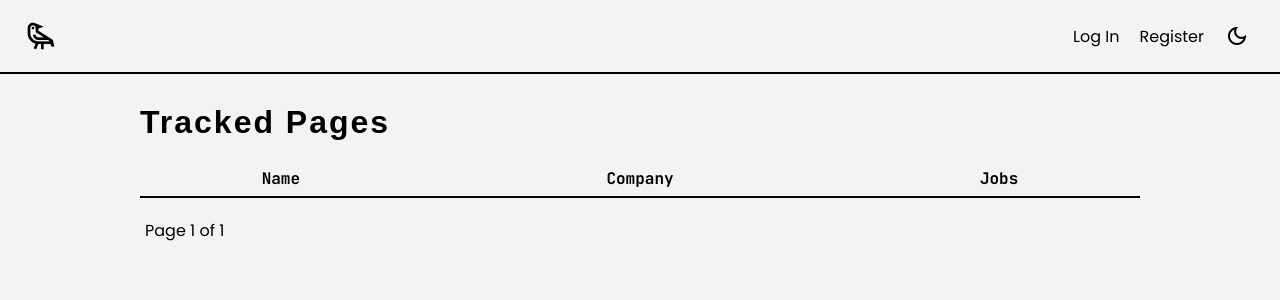
After one commit to hrushikeshrv/hawk-tracker, a Django app: page /pages/ in a window 1280 px wide. The commit adds this page. Shown: the top 300 px of the page. Run offline with Django 5.2, Linux system fonts and the light colour scheme; data that the repository does not hold is empty; some web fonts are replaced.

```diff
--- a/core/templates/core/company_detail.html
+++ b/core/templates/core/company_detail.html
@@ -39,4 +39,5 @@
             <a href="?page={{ pages.next_page_number }}" class="pagination-navigation"><span class="material-symbols-outlined">chevron_right</span></a>
             <a href="?page={{ pages.paginator.num_pages }}" class="pagination-navigation" style="padding: 1px 8px;">Last</a>
         {% endif %}
-    </div>{% endblock %}
+    </div>
+{% endblock %}
--- /dev/null
+++ b/core/templates/core/page_list.html
@@ -0,0 +1,40 @@
+{% extends 'layout.html' %}
+{% load static %}
+
+{% block title %}Tracked Pages{% endblock %}
+
+{% block body %}
+    <h1 class="mb-10">Tracked Pages</h1>
+    <div class="table-container">
+        <table id="company-container">
+            <thead>
+                <tr>
+                    <th>Name</th>
+                    <th>Company</th>
+                    <th>Jobs</th>
+                </tr>
+            </thead>
+            <tbody>
+                {% for page in pages %}
+                    <tr>
+                    <td><a href="{% url 'core:page_detail' page.id %}" class="block-link">{{ page.name }}</a></td>
+                    <td style="text-align: center;"><a href="{% url 'core:company_detail' page.company.id %}" class="block-link">{{ page.company.name }}</a></td>
+                    <td style="text-align: center;">{{ page.job_count }}</td>
+                    </tr>
+                {% endfor %}
+            </tbody>
+        </table>
+    </div>
+    <span class="mbt-10"></span>
+    <div class="pagination flexbox-row aic">
+        {% if page_obj.has_previous %}
+            <a href="?page=1" class="pagination-navigation" style="padding: 1px 8px;">First</a>
+            <a href="?page={{ page_obj.previous_page_number }}" class="pagination-navigation"><span class="material-symbols-outlined">chevron_left</span></a>
+        {% endif %}
+        <span class="space-lr">Page {{ page_obj.number }} of {{ paginator.num_pages }}</span>
+        {% if page_obj.has_next %}
+            <a href="?page={{ page_obj.next_page_number }}" class="pagination-navigation"><span class="material-symbols-outlined">chevron_right</span></a>
+            <a href="?page={{ page_obj.paginator.num_pages }}" class="pagination-navigation" style="padding: 1px 8px;">Last</a>
+        {% endif %}
+    </div>
+{% endblock %}
--- a/core/urls.py
+++ b/core/urls.py
@@ -8,13 +8,16 @@ from core.views import (
     WatchlistListView,
     PageDetailView,
     CompanyDetailView,
+    CompanyListView, PageListView,
 )
 
 app_name = 'core'
 
 urlpatterns = [
     path('', HomepageView.as_view(), name='index'),
+    path('companies/', CompanyListView.as_view(), name='company_list'),
     path('companies/<int:pk>', CompanyDetailView.as_view(), name='company_detail'),
+    path('pages/', PageListView.as_view(), name='page_list'),
     path('pages/<int:pk>', PageDetailView.as_view(), name='page_detail'),
     path('watchlists/create', WatchlistCreateView.as_view(), name='watchlist_create'),
     path('watchlists/<int:pk>', WatchlistDetailView.as_view(), name='watchlist_detail'),
--- a/core/views.py
+++ b/core/views.py
@@ -65,6 +65,17 @@ class CompanyDetailView(DetailView):
         return context
 
 
+class CompanyListView(ListView):
+    model = Company
+    template_name = 'core/company_list.html'
+    context_object_name = 'companies'
+    paginate_by = 20
+
+    def get_queryset(self):
+        queryset = super().get_queryset().annotate(job_count=Count('jobs', distinct=True), page_count=Count('pages', distinct=True)).prefetch_related('jobs', 'pages')
+        return queryset
+
+
 class PageDetailView(DetailView):
     model = Page
     template_name = 'core/page_detail.html'
@@ -90,6 +101,17 @@ class PageDetailView(DetailView):
 
         context['pages'] = paginated_pages
         return context
+
+
+class PageListView(ListView):
+    model = Page
+    template_name = 'core/page_list.html'
+    context_object_name = 'pages'
+    paginate_by = 30
+
+    def get_queryset(self):
+        queryset = super().get_queryset().select_related('company').prefetch_related('jobs').annotate(job_count=Count('jobs', distinct=True))
+        return queryset
 
 
 class WatchlistCreateView(CreateView):
--- a/templates/header.html
+++ b/templates/header.html
@@ -6,6 +6,8 @@
         </a>
         <div class="flexbox-row ajc">
             {% if request.user.is_authenticated %}
+                <a href="{% url 'core:page_list' %}" class="nav-link">Pages</a>
+                <a href="{% url 'core:company_list' %}" class="nav-link">Companies</a>
                 <form action="{% url 'users:logout' %}" method="POST">
                     {% csrf_token %}
                     <button class="nav-link" style="font-size: 1rem; cursor: pointer;">Logout</button>
```
Also changed, not shown: core/templates/core/company_list.html (added, +40 -0 lines).
